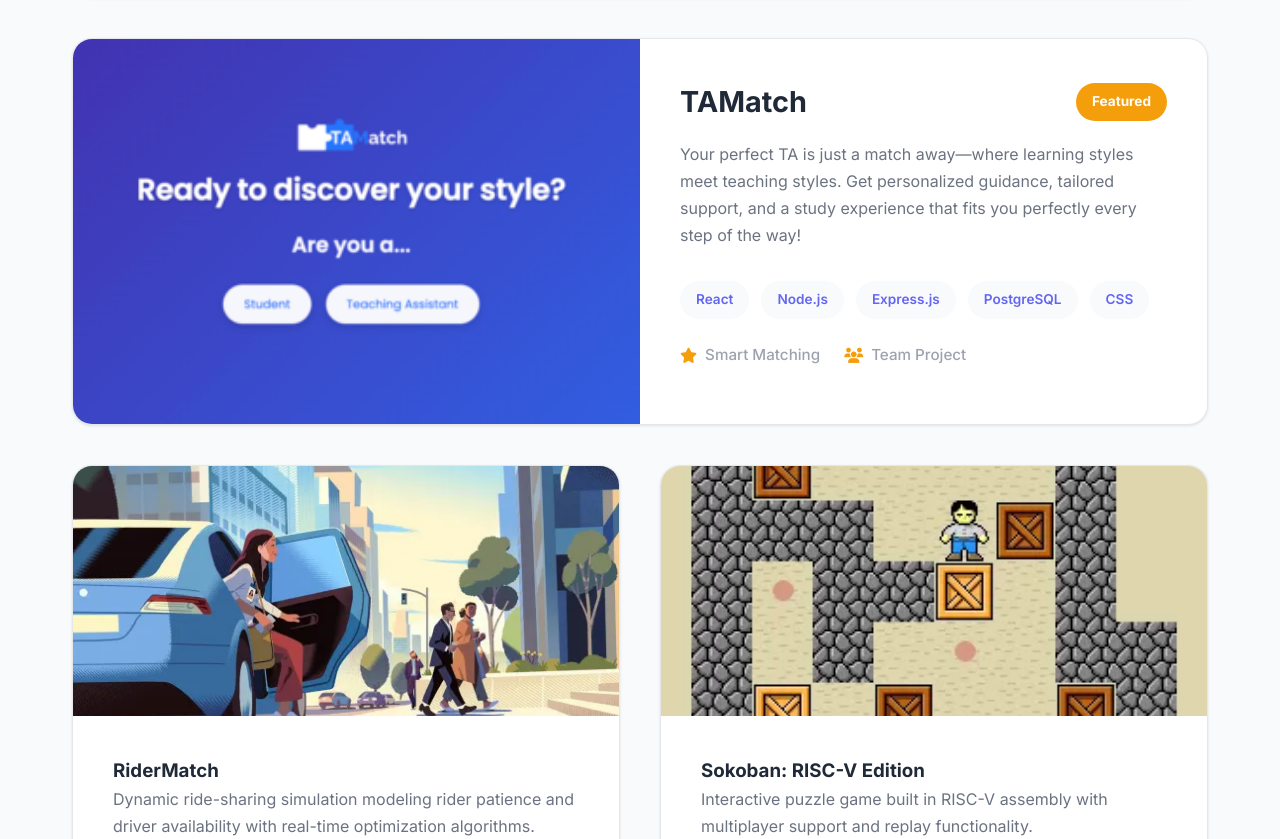
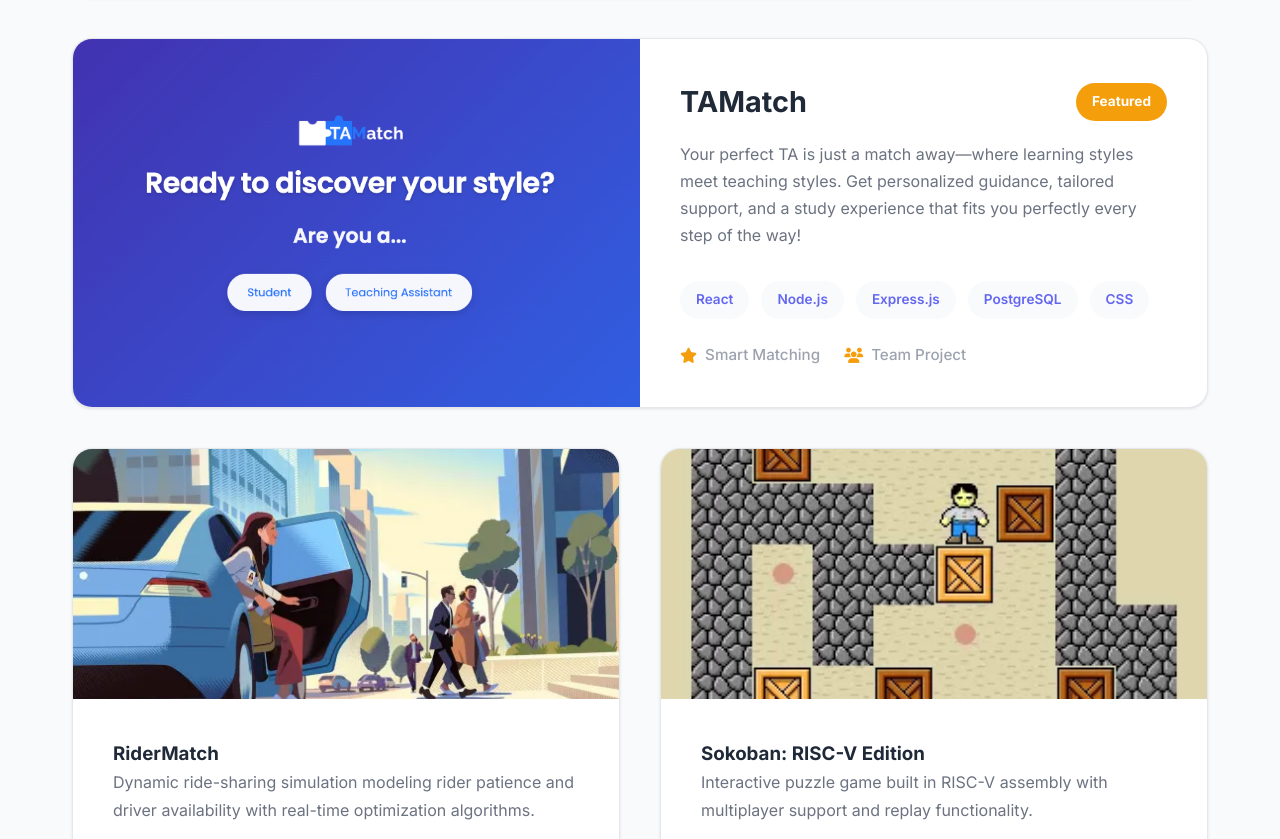
Before and after one commit to sarahhalime/Personal-Website, a plain HTML site: page index.html in a window 1280 px wide. Shown: the part 3770-4609 px from the top of the page. Drawn offline with nearby package versions, Linux system fonts and the light colour scheme.

Commit message:
Updated project image 3

```diff
--- a/index.html
+++ b/index.html
@@ -372,7 +372,7 @@
 
                 <div class="project-card featured">
                     <div class="project-image">
-                        <img src="img/tamatch.png" alt="TAMatch Project">
+                        <img src="img/tamatch1.png" alt="TAMatch Project">
                         <div class="project-overlay">
                             <div class="project-links">
                                 <a href="https://github.com/alishahasan/deerhacks-iv.git" target="_blank" class="project-link">
```
